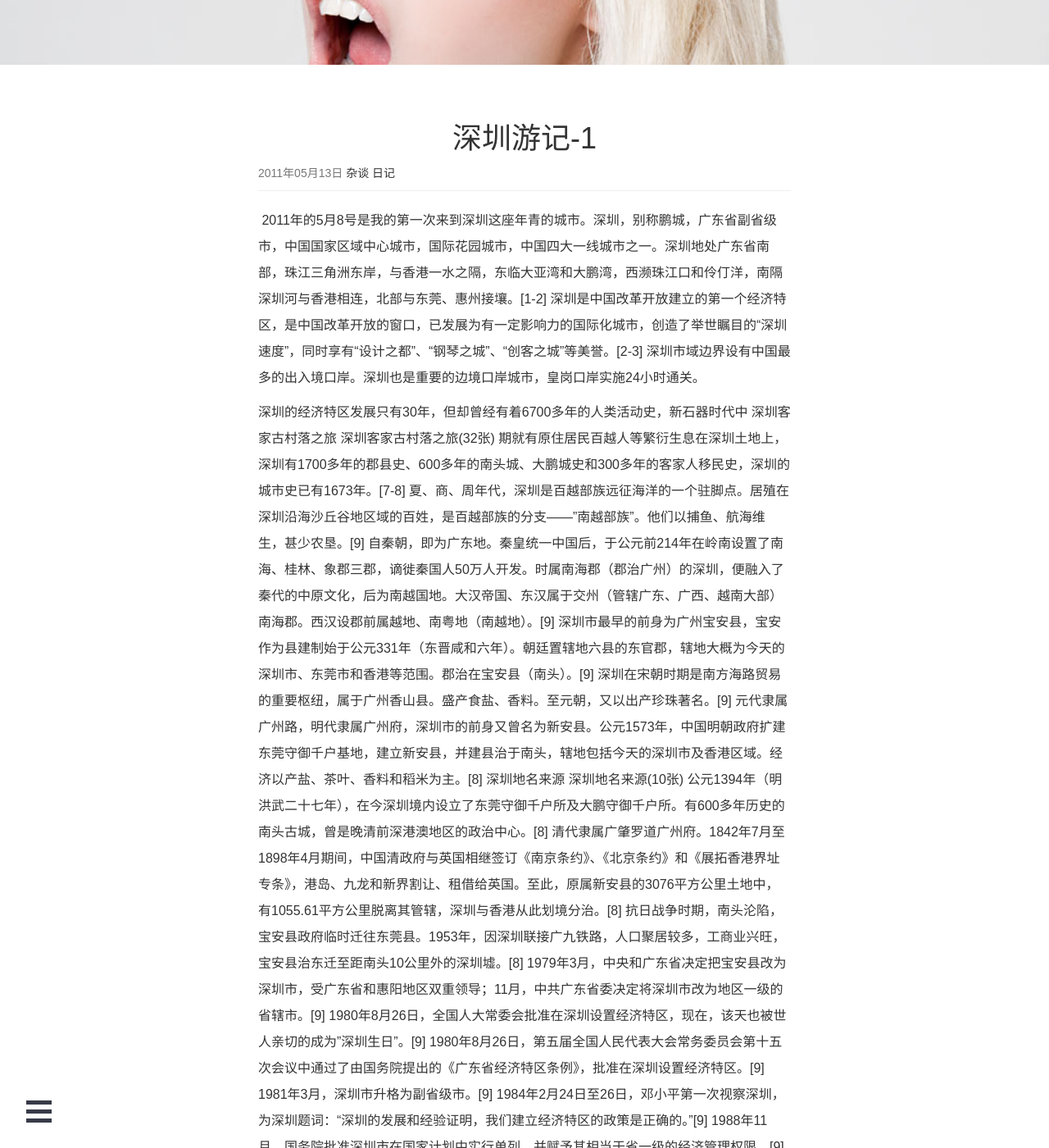
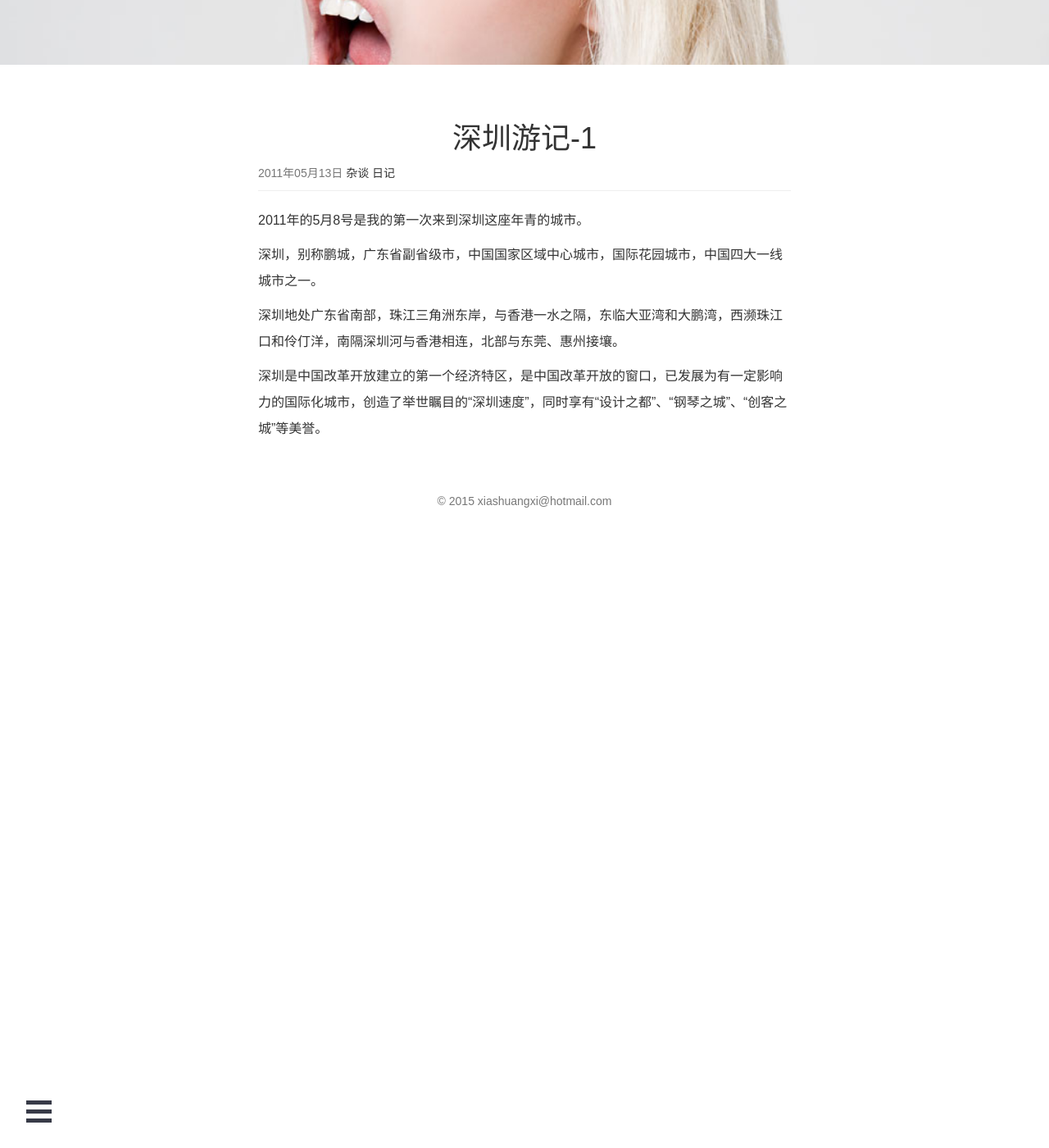
Before and after one commit to jinchangle/xiashuangxi.github.io, a Jekyll site: the page built from _posts/article/2011-05-13-diary-shengzheng-1.md, in a window 1280 px wide and 1400 px high, scrolled down 341 px. Shown: the whole window at 82% size. Built offline with Jekyll 4.4.1, drawn with Linux system fonts in a browser that asks for light colours; nearby versions of some CDN libraries; comment, search, counter and statistics services are not loaded; after the commit the page ends 1040 px from its top, so only the background shows below that; some of the changed text lies outside the part shown.

Commit message:
Update 2011-05-13-diary-shengzheng-1.md

```diff
--- a/_posts/article/2011-05-13-diary-shengzheng-1.md
+++ b/_posts/article/2011-05-13-diary-shengzheng-1.md
@@ -6,31 +6,10 @@
 category: [随记]
 image: diary.jpg
 ---
-&nbsp;2011年的5月8号是我的第一次来到深圳这座年青的城市。深圳，别称鹏城，广东省副省级市，中国国家区域中心城市，国际花园城市，中国四大一线城市之一。深圳地处广东省南部，珠江三角洲东岸，与香港一水之隔，东临大亚湾和大鹏湾，西濒珠江口和伶仃洋，南隔深圳河与香港相连，北部与东莞、惠州接壤。[1-2]
-深圳是中国改革开放建立的第一个经济特区，是中国改革开放的窗口，已发展为有一定影响力的国际化城市，创造了举世瞩目的“深圳速度”，同时享有“设计之都”、“钢琴之城”、“创客之城”等美誉。[2-3]
-深圳市域边界设有中国最多的出入境口岸。深圳也是重要的边境口岸城市，皇岗口岸实施24小时通关。
+2011年的5月8号是我的第一次来到深圳这座年青的城市。
 
-深圳的经济特区发展只有30年，但却曾经有着6700多年的人类活动史，新石器时代中
-深圳客家古村落之旅
-深圳客家古村落之旅(32张)
-期就有原住居民百越人等繁衍生息在深圳土地上，深圳有1700多年的郡县史、600多年的南头城、大鹏城史和300多年的客家人移民史，深圳的城市史已有1673年。[7-8]
-夏、商、周年代，深圳是百越部族远征海洋的一个驻脚点。居殖在深圳沿海沙丘谷地区域的百姓，是百越部族的分支——"南越部族"。他们以捕鱼、航海维生，甚少农垦。[9]
-自秦朝，即为广东地。秦皇统一中国后，于公元前214年在岭南设置了南海、桂林、象郡三郡，谪徙秦国人50万人开发。时属南海郡（郡治广州）的深圳，便融入了秦代的中原文化，后为南越国地。大汉帝国、东汉属于交州（管辖广东、广西、越南大部）南海郡。西汉设郡前属越地、南粤地（南越地）。[9]
-深圳市最早的前身为广州宝安县，宝安作为县建制始于公元331年（东晋咸和六年）。朝廷置辖地六县的东官郡，辖地大概为今天的深圳市、东莞市和香港等范围。郡治在宝安县（南头）。[9]
-深圳在宋朝时期是南方海路贸易的重要枢纽，属于广州香山县。盛产食盐、香料。至元朝，又以出产珍珠著名。[9]
-元代隶属广州路，明代隶属广州府，深圳市的前身又曾名为新安县。公元1573年，中国明朝政府扩建东莞守御千户基地，建立新安县，并建县治于南头，辖地包括今天的深圳市及香港区域。经济以产盐、茶叶、香料和稻米为主。[8]
-深圳地名来源
-深圳地名来源(10张)
-公元1394年（明洪武二十七年），在今深圳境内设立了东莞守御千户所及大鹏守御千户所。有600多年历史的南头古城，曾是晚清前深港澳地区的政治中心。[8]
-清代隶属广肇罗道广州府。1842年7月至1898年4月期间，中国清政府与英国相继签订《南京条约》、《北京条约》和《展拓香港界址专条》，港岛、九龙和新界割让、租借给英国。至此，原属新安县的3076平方公里土地中，有1055.61平方公里脱离其管辖，深圳与香港从此划境分治。[8]
-抗日战争时期，南头沦陷，宝安县政府临时迁往东莞县。1953年，因深圳联接广九铁路，人口聚居较多，工商业兴旺，宝安县治东迁至距南头10公里外的深圳墟。[8]
-1979年3月，中央和广东省决定把宝安县改为深圳市，受广东省和惠阳地区双重领导；11月，中共广东省委决定将深圳市改为地区一级的省辖市。[9]
-1980年8月26日，全国人大常委会批准在深圳设置经济特区，现在，该天也被世人亲切的成为"深圳生日"。[9]
-1980年8月26日，第五届全国人民代表大会常务委员会第十五次会议中通过了由国务院提出的《广东省经济特区条例》，批准在深圳设置经济特区。[9]
-1981年3月，深圳市升格为副省级市。[9]
-1984年2月24日至26日，邓小平第一次视察深圳，为深圳题词：“深圳的发展和经验证明，我们建立经济特区的政策是正确的。”[9]
-1988年11月，国务院批准深圳市在国家计划中实行单列，并赋予其相当于省一级的经济管理权限。[9]
-1990年12月1日，新中国第二个证券交易所——深圳证券交易所诞生。[9]
-1992年邓小平第二次南巡，视察深圳，并发表了极为重要的谈话：计划经济不等于社会主义，市场经济不等于资本主义，特区姓“社”不姓“资”。
-1992年2月，全国人大常委会授予深圳市人民代表大会及其常委会、市政府制定地方法律和法规的权力。[10]
-2004年，深圳成为全国首个无农村无农民的城市。[11]
+深圳，别称鹏城，广东省副省级市，中国国家区域中心城市，国际花园城市，中国四大一线城市之一。
+
+深圳地处广东省南部，珠江三角洲东岸，与香港一水之隔，东临大亚湾和大鹏湾，西濒珠江口和伶仃洋，南隔深圳河与香港相连，北部与东莞、惠州接壤。
+
+深圳是中国改革开放建立的第一个经济特区，是中国改革开放的窗口，已发展为有一定影响力的国际化城市，创造了举世瞩目的“深圳速度”，同时享有“设计之都”、“钢琴之城”、“创客之城”等美誉。
```
